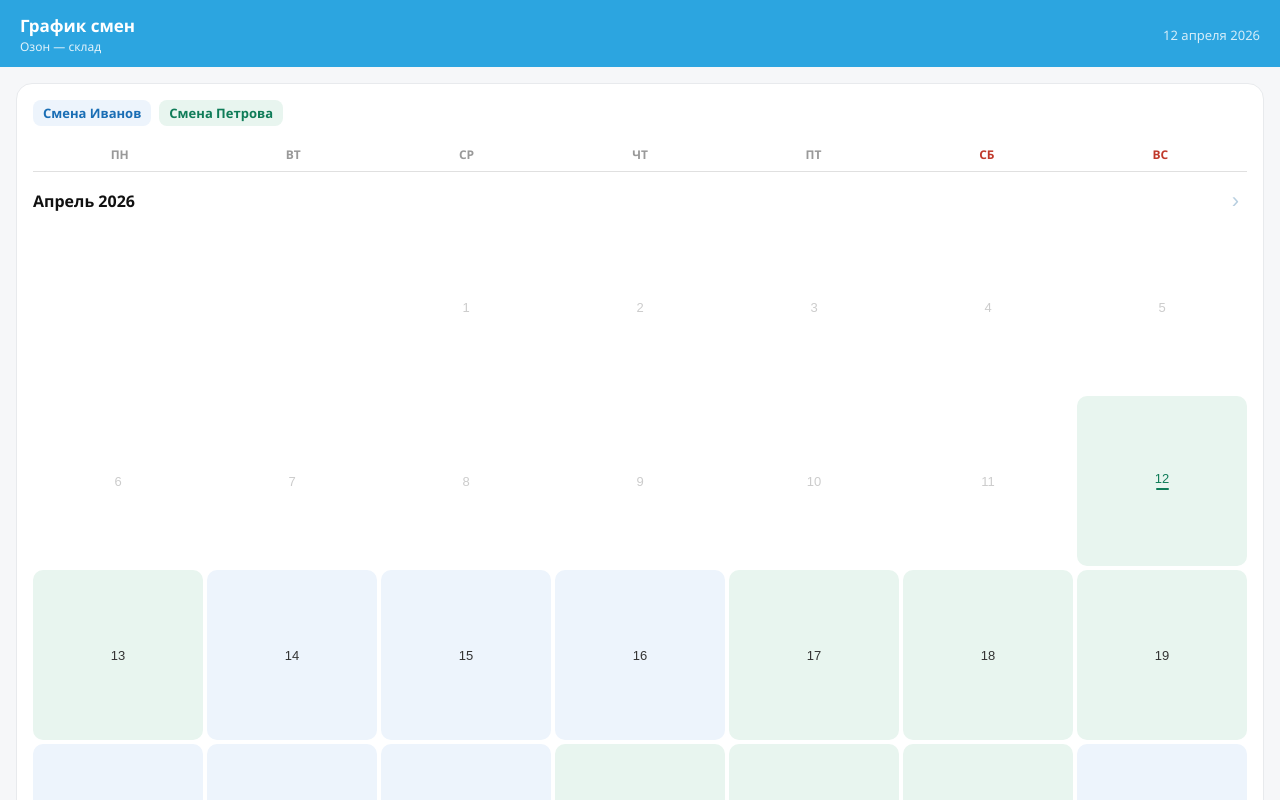
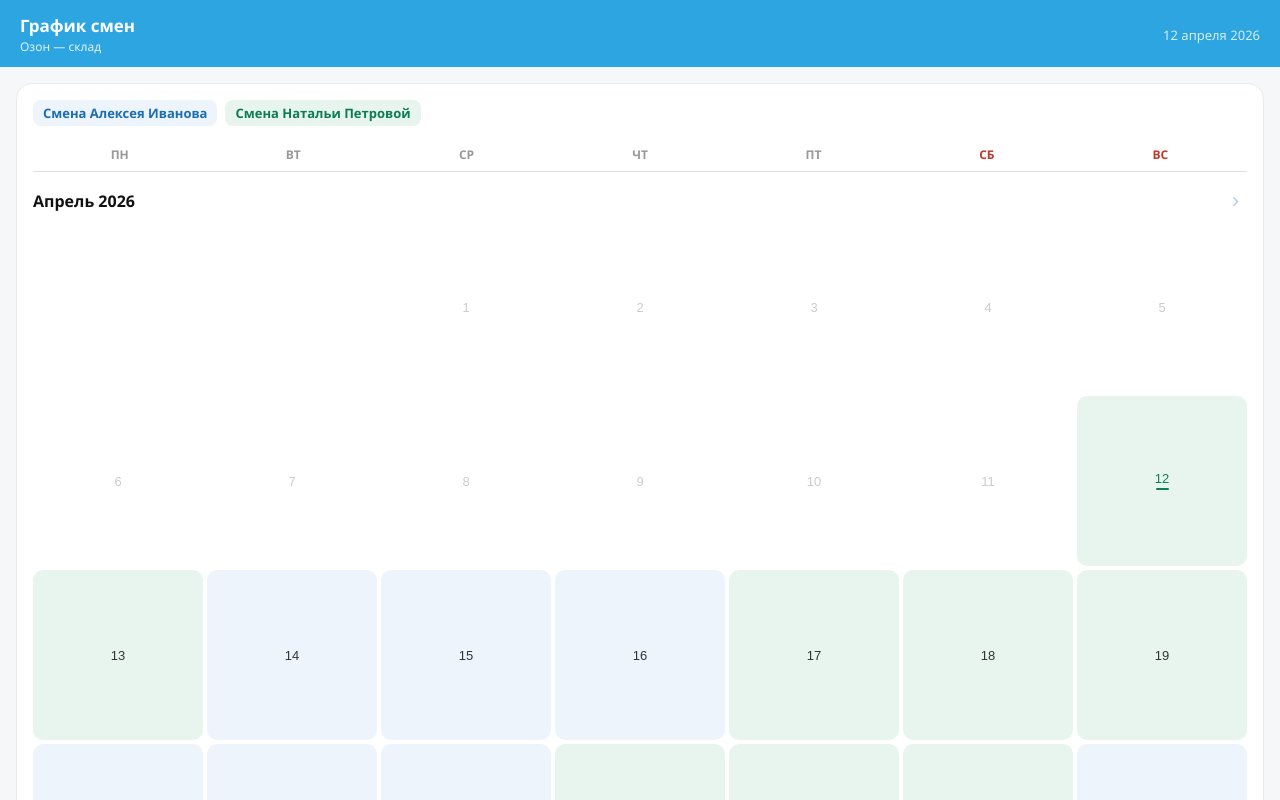
Before and after one commit to liketurbo/shift-app, a React (Vite) app: page / in a window 1280 px wide. Shown: the top 800 px of the page. Built offline with nearby package versions, Linux system fonts and the light colour scheme.

Commit message:
Use full name in shift

```diff
--- a/src/config.js
+++ b/src/config.js
@@ -9,7 +9,7 @@ export const CONFIG = {
     {
       id: 0,
       supervisors: [
-        { name: "Алексей Иванов", isChief: true },
+        { name: "Алексей Иванов", nameGen: "Алексея Иванова", isChief: true },
         { name: "Мария Сидорова", isChief: false },
         { name: "Дмитрий Козлов", isChief: false },
       ],
@@ -17,7 +17,7 @@ export const CONFIG = {
     {
       id: 1,
       supervisors: [
-        { name: "Наталья Петрова", isChief: true },
+        { name: "Наталья Петрова", nameGen: "Натальи Петровой", isChief: true },
         { name: "Олег Волков", isChief: false },
       ],
     },
--- a/src/utils.js
+++ b/src/utils.js
@@ -27,8 +27,7 @@ export function formatDateLong(date) {
 
 export function getShiftName(group) {
   const chief = group.supervisors.find(s => s.isChief);
-  const lastName = chief.name.split(" ")[1] ?? chief.name;
-  return `Смена ${lastName}`;
+  return `Смена ${chief.nameGen}`;
 }
 
 export function getDaysInMonth(year, month) {
```
